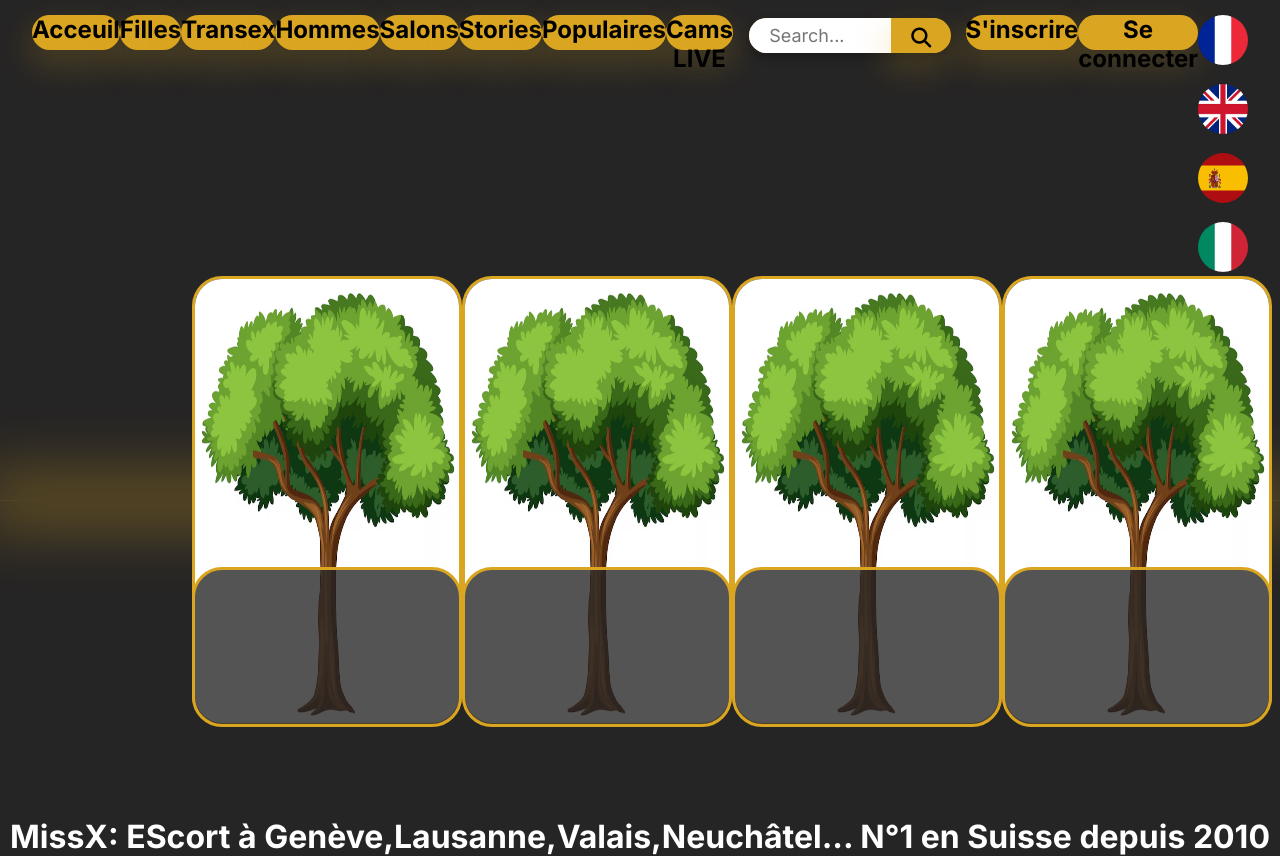
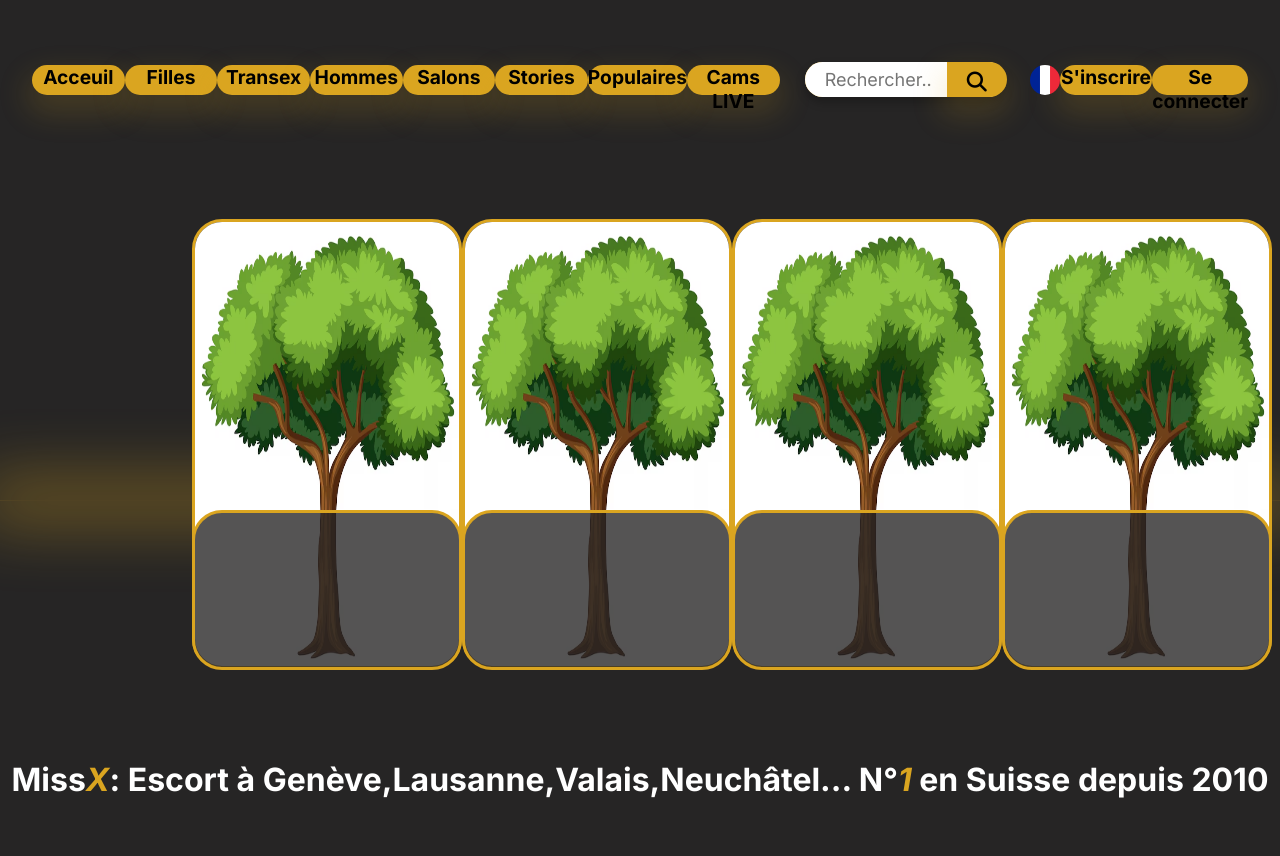
Before and after one commit to crocs-xilem/site-pour-Imandorunl, a plain HTML site: page index.html in a window 1280 px wide. After the commit the page ends 800 px from the top, so only its background shows below. Drawn offline with Linux system fonts and the light colour scheme; a web font is replaced by a local one.

Commit message:
update navbar

```diff
--- a/index.html
+++ b/index.html
@@ -1,5 +1,5 @@
 <!DOCTYPE html>
-<html lang="en">
+<html lang="fr">
 
 <head>
     <meta charset="UTF-8">
@@ -30,20 +30,25 @@
             <div class="box">
                 <input type="checkbox" id="check">
                 <div class="search-box">
-                    <input type="text" placeholder="Search...">
+                    <input type="text" placeholder="Rechercher..">
                     <label for="check" class="icon" id="icon">
                         <i class="fas fa-search"></i>
                     </label>
                 </div>
             </div>
+            <div class="dropdown">
+                <button class="mainmenubtn"><img src="./img/Flag_of_France.png" alt=""></button>
+                <div class="dropdown-child">
+                    <a href="#"><img src="./img/51dJGBtZMlL._AC_UY1000_.jpg" alt=""></a>
+                    <a href="#"><img src="./img/Flag_of_Italy_(2003–2006).svg.png" alt=""></a>
+                    <a href="#"><img src="./img/Flag_of_Spain.svg.png" alt=""></a>
+                    <a href="#"><img src="./img/Flag_of_Germany.svg.png" alt=""></a>
+                </div>
+            </div>
+
             <li id="li1">S'inscrire</li>
             <li id="li1">Se connecter</li>
-            <ul id="ul2">
-                <li id="li2"><img src="./img/Flag_of_France.png" alt=""></li>
-                <li id="li3"><img src="./img/51dJGBtZMlL._AC_UY1000_.jpg" alt=""></li>
-                <li id="li3"><img src="./img/Flag_of_Spain.svg.png" alt=""></li>
-                <li id="li3"><img src="./img/Flag_of_Italy_(2003–2006).svg.png" alt=""></li>
-            </ul>
+
         </ul>
 
     </nav>
@@ -78,7 +83,9 @@
             </div>
         </div>
         <div class="text-un">
-            <h1>MissX: EScort à Genève,Lausanne,Valais,Neuchâtel... N°1 en Suisse depuis 2010</h1>
+            <h1>Miss<i id="jaune">X</i>: Escort à Genève,Lausanne,Valais,Neuchâtel... N°<i id="jaune">1</i> en Suisse
+                depuis
+                2010</h1>
         </div>
     </section>
 </body>
--- a/style.css
+++ b/style.css
@@ -14,6 +14,10 @@ body {
   background: var(--color1);
 }
 
+nav {
+  margin-top: 50px;
+}
+
 nav #ul1 {
   display: flex;
   justify-content: space-between;
@@ -24,32 +28,58 @@ nav #li1 {
   margin-top: 15px;
   background: var(--color2);
   list-style: none;
-  font-size: 1.5rem;
-  max-height: 35px;
+  font-size: 1.2rem;
+  max-height: 30px;
   font-weight: 700;
-  width: 170px;
+  width: 140px;
   align-items: center;
   text-align: center;
   border-radius: 150px;
   box-shadow: #daa5202b -1px 14px 30px 5px;
 }
-
-nav #li2,
-#li3 {
+nav #li3,
+#li2 {
   list-style: none;
 }
 
+nav #li3 {
+  display: none;
+}
+
+#li2:hover + #li3 {
+  display: block;
+}
+
+.mainmenubtn {
+  background: transparent;
+  border: transparent;
+}
+.dropdown {
+  position: relative;
+  display: inline-block;
+}
+.dropdown-child {
+  display: none;
+}
+.dropdown-child a {
+  text-decoration: none;
+  display: block;
+}
+.dropdown:active .dropdown-child {
+  display: block;
+}
+
 nav img {
-  height: 50px;
+  height: 30px;
   margin-top: 15px;
   border-radius: 150px;
-  width: 50px;
+  width: 30px;
 }
 
 .box {
   max-width: 250px;
   width: 100%;
-  margin-top: 6px;
+  margin-top: 0px;
 }
 
 .box .search-box {
@@ -114,6 +144,10 @@ nav img {
   display: none;
 }
 
+.un img {
+  margin-top: 120px;
+}
+
 .main-un {
   display: flex;
   justify-content: space-around;
@@ -159,3 +193,7 @@ nav img {
   text-align: center;
   margin-top: 90px;
 }
+
+#jaune {
+  color: #daa520;
+}
```
Also changed, not shown: img/Flag_of_Germany.svg.png (added).
